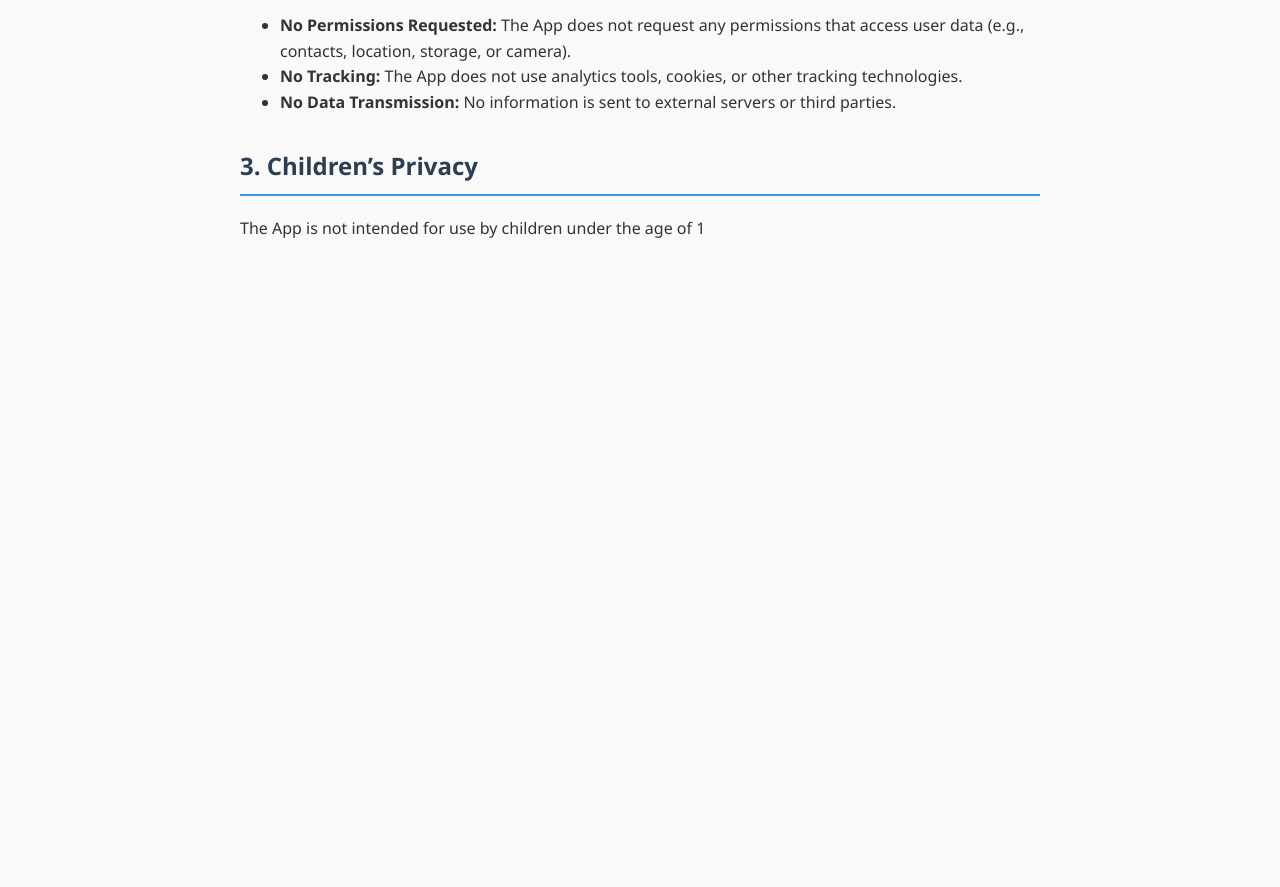
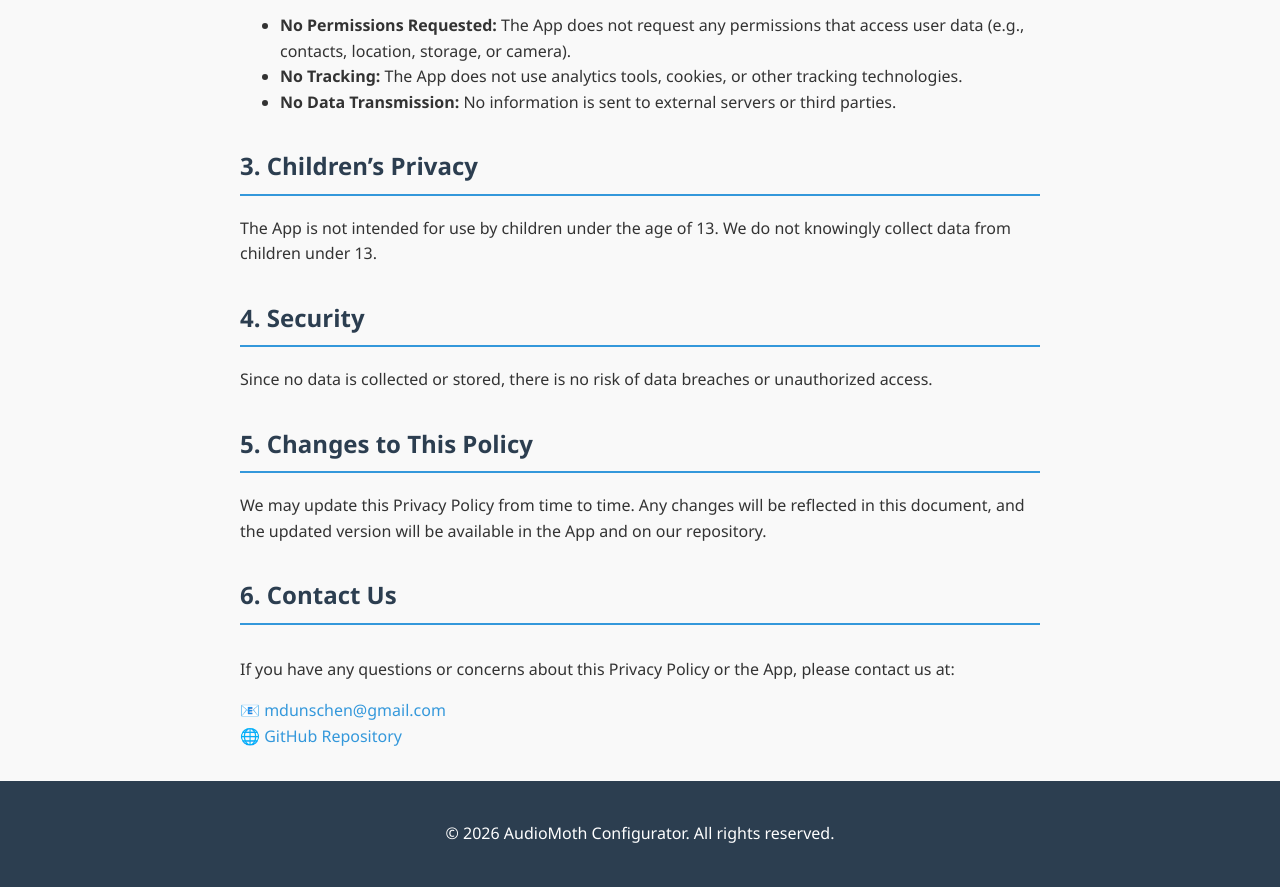
Before and after one commit to mdunschen/AudioMoth_Config_Editor, a plain HTML site: page docs/privacy.html in a window 1280 px wide. Shown: the part 504-1391 px from the top of the page. Before the commit the page ends 800 px from the top, so only its background shows below. Drawn offline with Linux system fonts and the light colour scheme.

Commit message:
Revise privacy policy and add contact details
Updated the children's privacy age limit to under 13 and added sections on security, policy changes, and contact information.

```diff
--- a/docs/privacy.html
+++ b/docs/privacy.html
@@ -110,4 +110,32 @@
 
             <h2>3. Children’s Privacy</h2>
             <p>
-                The App is not intended for use by children under the age of 1
+                The App is not intended for use by children under the age of 13. We do not knowingly collect data from children under 13.
+            </p>
+
+            <h2>4. Security</h2>
+            <p>
+                Since no data is collected or stored, there is no risk of data breaches or unauthorized access.
+            </p>
+
+            <h2>5. Changes to This Policy</h2>
+            <p>
+                We may update this Privacy Policy from time to time. Any changes will be reflected in this document, and the updated version will be available in the App and on our repository.
+            </p>
+
+            <h2>6. Contact Us</h2>
+            <div class="contact-info">
+                <p>If you have any questions or concerns about this Privacy Policy or the App, please contact us at:</p>
+                <p>
+                    📧 <a href="mailto:mdunschen@gmail.com" class="email">mdunschen@gmail.com</a><br>
+                    🌐 <a href="https://github.com/mdunschen/AudioMoth_Config_Editor" class="github-link" target="_blank" rel="noopener noreferrer">GitHub Repository</a>
+                </p>
+            </div>
+        </section>
+    </div>
+
+    <footer>
+        <p>&copy; 2026 AudioMoth Configurator. All rights reserved.</p>
+    </footer>
+</body>
+</html>
```
